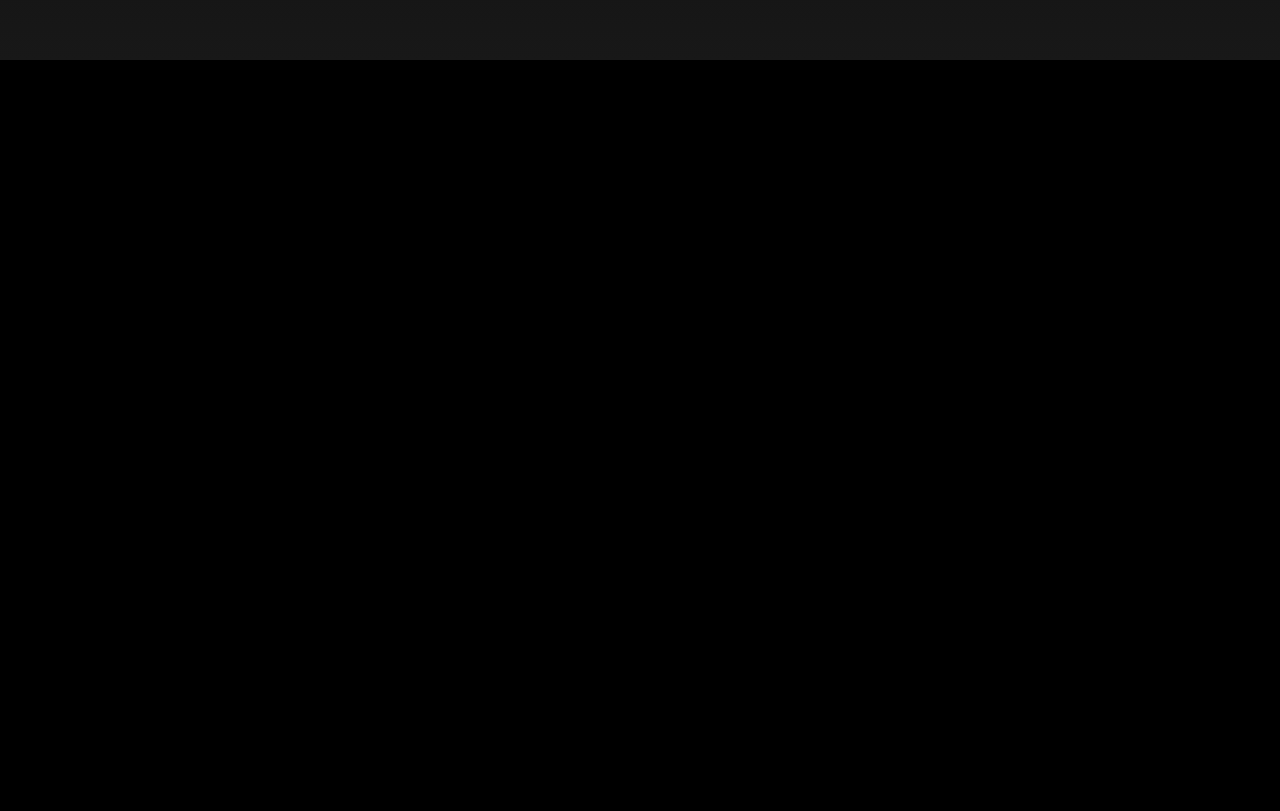
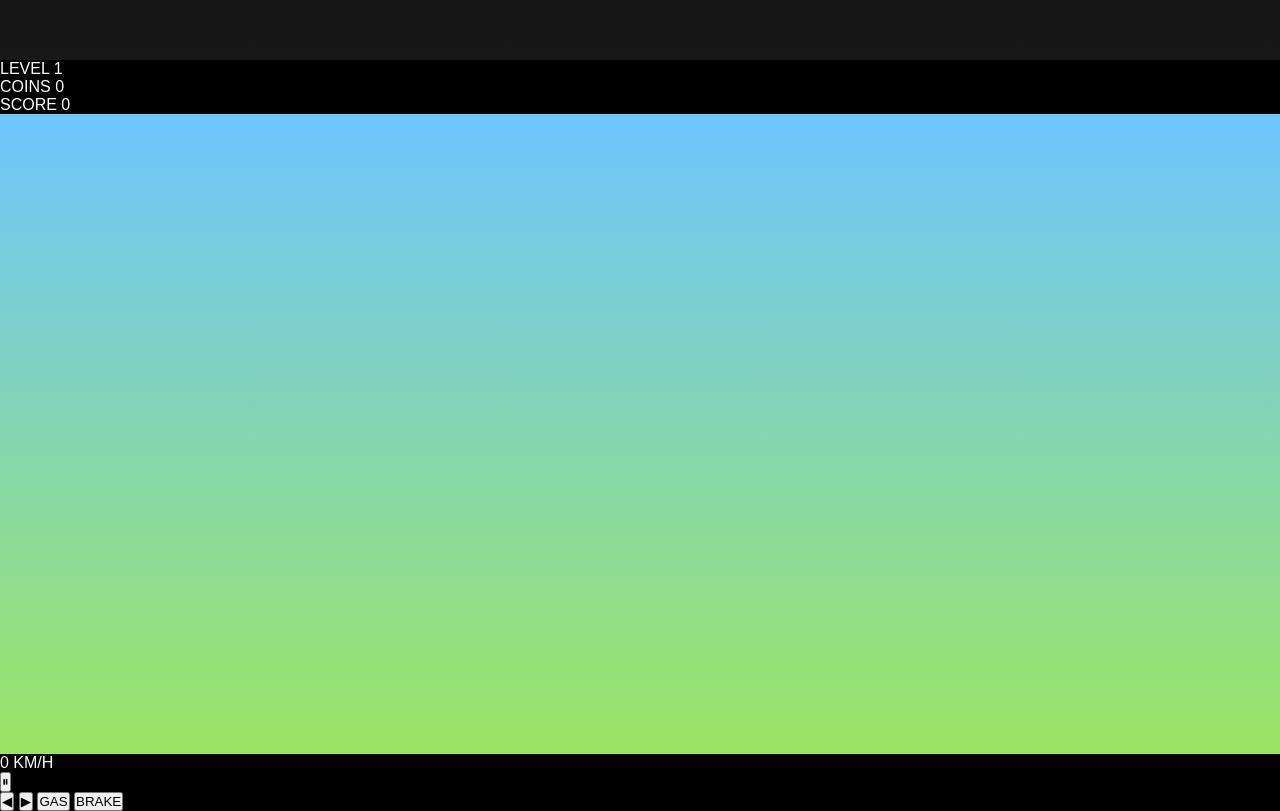
Before and after one commit to chabdilov28-art/ACHX-Moto-Challenge, a plain HTML site: page index.html in a window 1280 px wide. Shown: the part 795-1606 px from the top of the page. Before the commit the page ends 855 px from the top, so only its background shows below. Drawn offline with Linux system fonts and the light colour scheme.

Commit message:
Update index.html

```diff
--- a/index.html
+++ b/index.html
@@ -79,7 +79,123 @@
 
 </div>
 
+<!-- GAME SCREEN -->
 
+<div id="gameScreen" class="hidden">
+
+
+    <!-- TOP HUD -->
+
+    <div id="topHud">
+
+        <div class="hudBox">
+
+            LEVEL
+
+            <span id="level">
+                1
+            </span>
+
+        </div>
+
+
+        <div class="hudBox">
+
+            COINS
+
+            <span id="coins">
+                0
+            </span>
+
+        </div>
+
+
+        <div class="hudBox">
+
+            SCORE
+
+            <span id="score">
+                0
+            </span>
+
+        </div>
+
+
+    </div>
+
+
+
+    <!-- CANVAS -->
+
+    <canvas id="gameCanvas"></canvas>
+
+
+
+    <!-- SPEED -->
+
+    <div id="speedPanel">
+
+        <span id="speed">
+            0
+        </span>
+
+        KM/H
+
+    </div>
+
+
+
+    <!-- PAUSE -->
+
+    <button id="pauseBtn">
+
+        ⏸
+
+    </button>
+
+
+
+    <!-- TOUCH CONTROLS -->
+
+    <div id="controls">
+
+
+        <button id="leftBtn">
+
+            ◀
+
+        </button>
+
+
+
+        <button id="rightBtn">
+
+            ▶
+
+        </button>
+
+
+
+        <button id="gasBtn">
+
+            GAS
+
+        </button>
+
+
+
+        <button id="brakeBtn">
+
+            BRAKE
+
+        </button>
+
+
+
+    </div>
+
+
+</div>
 <script src="game.js"></script>
 
 
```
